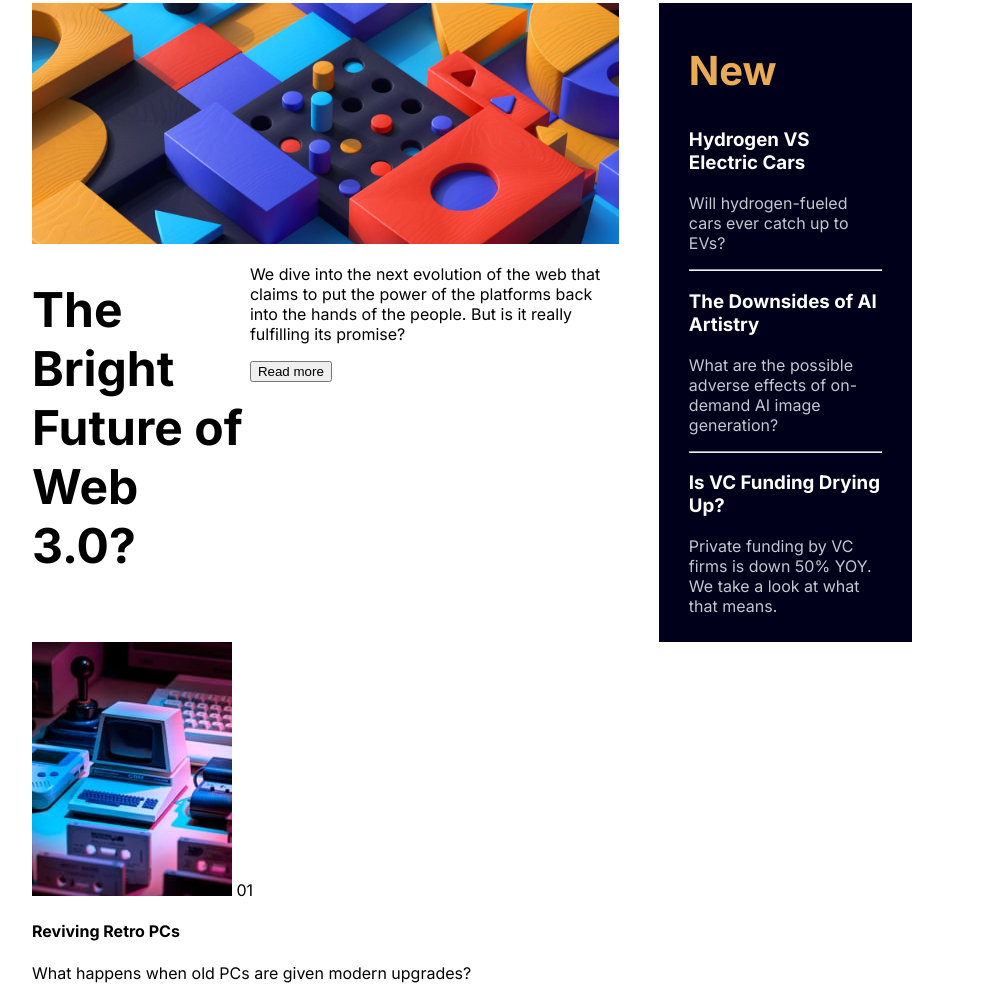
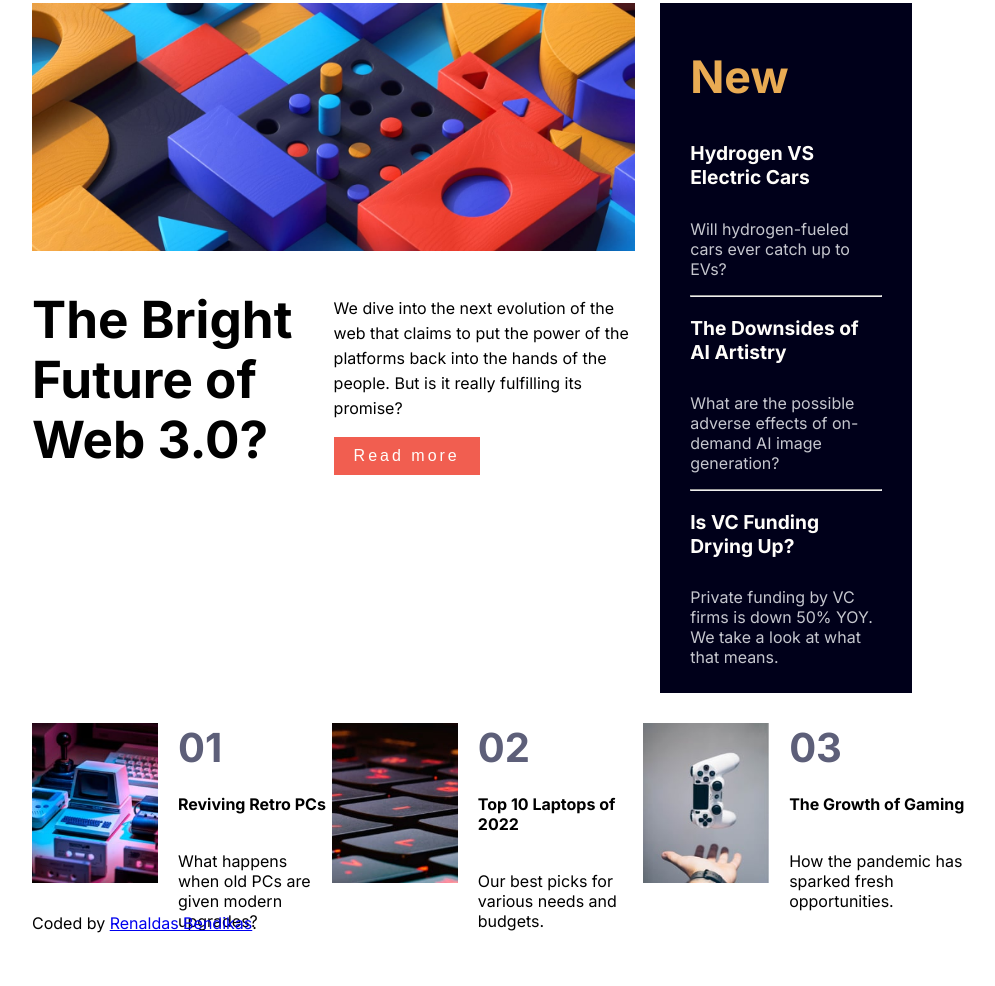
Before and after one commit to Renaldas0/news-homepage, a plain HTML site: page index.html in a window 1280 px wide. Shown: the part 185-1171 px from the top of the page, without its empty margins (168-1163 px from the left). After the commit the page ends 1126 px from the top, so only its background shows below. Drawn offline with Linux system fonts and the light colour scheme.

Commit message:
add articles and styling

```diff
--- a/assets/css/style.css
+++ b/assets/css/style.css
@@ -14,6 +14,7 @@ html {
 
 body {
     padding-inline: 15vw;
+    max-width: 1400px;
 }
 
 header {
@@ -26,7 +27,7 @@ header {
 
 nav {
     display: flex;
-    gap: 55px;
+    gap: 25px;
 }
 
 nav a {
@@ -36,10 +37,13 @@ nav a {
 
 .main-container {
     display: flex;
-    gap: 40px;
+    justify-content: space-between;
+    align-items: start;
+    gap: 25px;
+    width: 100%;
 }
 
-main img {
+.main-article img {
     width: 100%;
 }
 
@@ -47,11 +51,17 @@ aside {
     background-color: var(--Very-dark-blue);
     padding: 10px 30px;
     color: var(--off-white);
+    min-width: 1/3;
 }
 
 aside h2 {
     color: var(--soft-orange);
-    font-size: 2.5em;
+    font-size: 2.8em;
+}
+
+aside h3 {
+    font-size: 1.2em;
+    padding-bottom: 10px;
 }
 
 aside p {
@@ -60,8 +70,69 @@ aside p {
 
 .main-summary {
     display: flex;
+    justify-content: space-between;
+    align-items: start;
+    width: 2/3;
+}
+
+.main-summary>div {
+    width: 50%;
 }
 
 .main-summary h1 {
-    font-size: 3em;
+    font-size: 3.2em;
+    line-height: 60px;
+    padding-right: 20px;
 }
+
+.main-summary p {
+    padding-top: 25px;
+    line-height: 25px;
+}
+
+.main-summary button {
+    background-color: var(--soft-red);
+    outline: none;
+    border: none;
+    padding: 10px 20px;
+    font-size: 1em;
+    color: var(--off-white);
+    letter-spacing: 3px;
+}
+
+.article-container {
+    margin-top: 30px;
+    display: flex;
+    min-width: 1/3;
+}
+
+article {
+    display: flex;
+    gap: 20px;
+    max-height: 160px;
+    min-width: 1/3;
+}
+
+#third {
+    margin-left: 25px;
+}
+
+article img {
+    height: 100%;
+}
+
+.article-summary {
+    display: flex;
+    flex-direction: column;
+    justify-content: space-between;
+}
+
+.article-summary span {
+    color: var(--dark-grayish-blue);
+    font-size: 2.5em;
+    font-weight: 700;
+}
+
+footer {
+    margin-top: 30px;
+}
--- a/index.html
+++ b/index.html
@@ -27,14 +27,17 @@
     </nav>
   </header>
 
-  <div class="main-container">
-    <main>
+
+    <main class="main-container">
+      <div class="main-article">
         <img src="./assets/images/image-web-3-desktop.jpg" alt="web 3 image of a component" aria-hidden="true">
 
         <div class="main-summary">
+          <div>
             <h1>
               The Bright Future of Web 3.0?
             </h1>
+          </div>
           <div>
             <p>
               We dive into the next evolution of the web that claims to put the power of the platforms back into the hands of the people.
@@ -45,8 +48,7 @@
             </button>
           </div>
         </div>
-
-    </main>
+      </div>
 
     <aside>
       <h2>
@@ -79,11 +81,13 @@
       </p>
 
     </aside>
-  </div>
+  </main>
 
-  <div>
+
+  <div class="article-container">
     <article>
       <img src="./assets/images/image-retro-pcs.jpg" alt="">
+      <div class="article-summary">
         <span>
           01
         </span>
@@ -93,10 +97,12 @@
         <p>
           What happens when old PCs are given modern upgrades?
         </p>
+      </div>
     </article>
 
     <article>
       <img src="./assets/images/image-top-laptops.jpg" alt="">
+      <div class="article-summary">
         <span>
           02
         </span>
@@ -106,10 +112,13 @@
         <p>
           Our best picks for various needs and budgets.
         </p>
+      </div>
+
     </article>
 
-    <article>
+    <article id="third">
       <img src="./assets/images/image-gaming-growth.jpg" alt="">
+      <div class="article-summary">
         <span>
           03
         </span>
@@ -119,11 +128,12 @@
         <p>
           How the pandemic has sparked fresh opportunities.
         </p>
+      </div>
     </article>
   </div>
 
-  <div class="attribution">
+  <footer class="attribution">
     Coded by <a href="#">Renaldas Bendikas</a>.
-  </div>
+  </footer>
 </body>
 </html>
```
Lines whose indentation alone changed are shown as unchanged.
